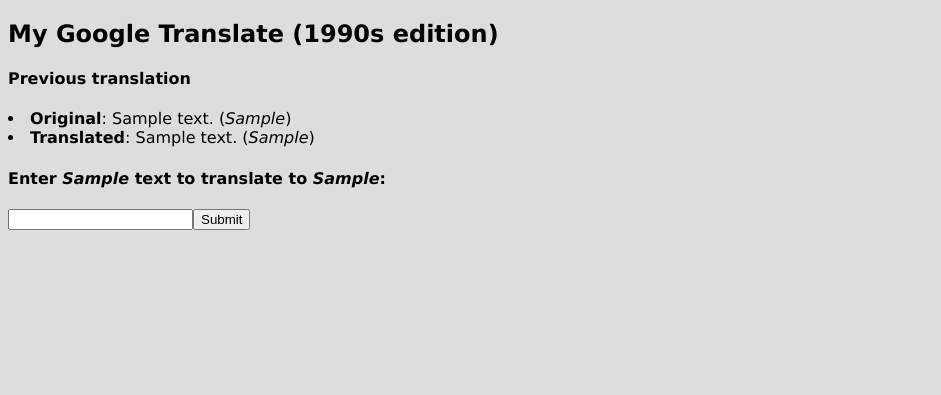
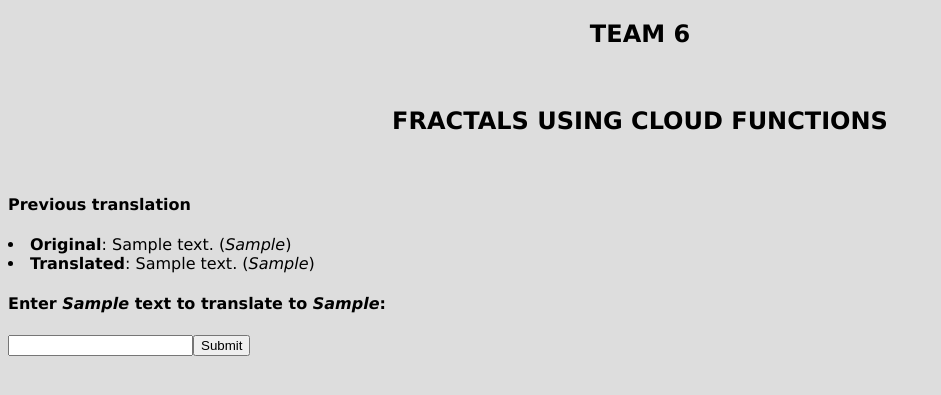
Before and after one commit to OU-CS5213/Fractals-Team-6, a Flask app: template Cloud Functions/templates/index.html in a window 1280 px wide. Shown: the top 395 px of the page, without its empty margins (0-941 px from the left). Run offline with Flask 2, Linux system fonts and the light colour scheme; the template is opened without the code that fills it: most values are stand-ins (such as "Sample title", 1, 10 or a date in 2020); parts of the project's set-up code (start-up, migrations or seed data) failed here and were passed over.

Commit message:
Replaced the heading in the web page

```diff
--- a/Cloud Functions/templates/index.html
+++ b/Cloud Functions/templates/index.html
@@ -11,7 +11,13 @@
       background-color: #DDDDDD;
     }
   </style>
-  <h2>My Google Translate (1990s edition)</h2>
+  <center>
+    <h2>TEAM 6</h2>
+    <br>
+    <h2>FRACTALS USING CLOUD FUNCTIONS</h2>
+    <br>
+  </center>
+
 
   {% if trans['text'] %}
   <h4>Previous translation</h4>
```
